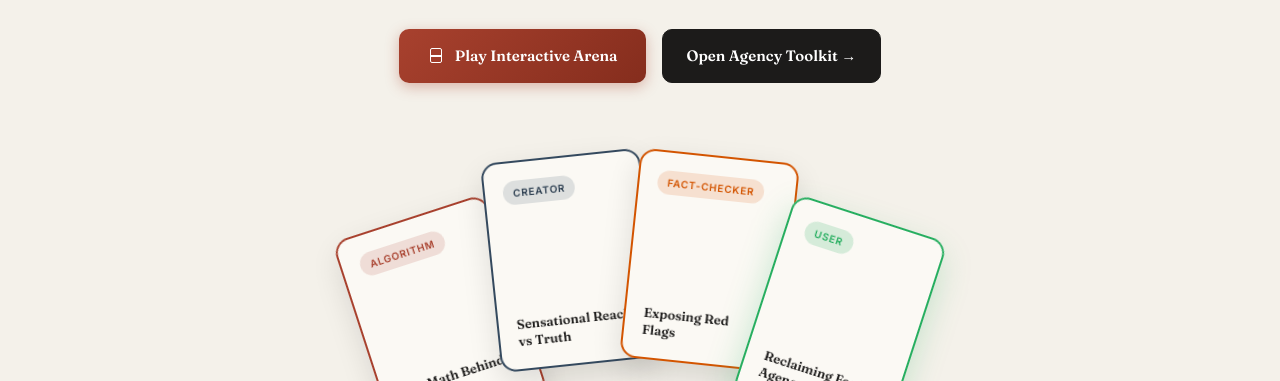
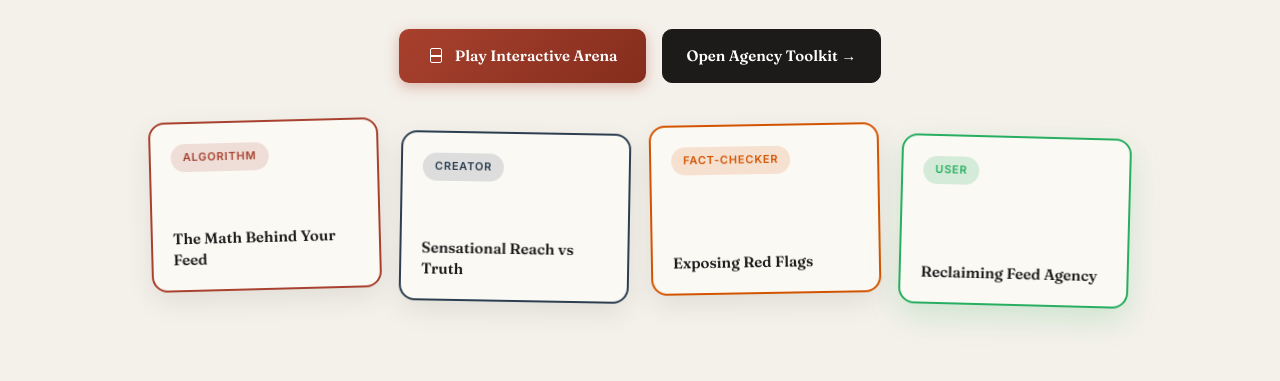
Before and after one commit to benoualiabdelkader/echobreaker, a plain HTML site: page game.html in a window 1280 px wide. Shown: the part 419-800 px from the top of the page. Drawn offline with Linux system fonts and the light colour scheme.

Commit message:
Redesign hero cards deck with clean flex layout, distinct role icons, color pill tags, and zero text overlap

```diff
--- a/game.html
+++ b/game.html
@@ -119,32 +119,31 @@
             transform: translateY(-2px);
         }
 
-        /* ─── 3D CARD FAN SHOWCASE ──────────────────────────────── */
+        /* ─── HERO SHOWCASE CARDS (RESPONSIVE NON-OVERLAPPING DECK) ── */
         .card-fan-container {
             display: flex;
             justify-content: center;
-            align-items: center;
-            margin-top: 50px;
-            margin-bottom: 30px;
-            perspective: 1200px;
-            height: 240px;
+            align-items: stretch;
+            gap: 20px;
+            flex-wrap: wrap;
+            width: 100%;
+            max-width: 1000px;
+            margin: 45px auto 25px;
             position: relative;
-            width: 100%;
-            max-width: 900px;
-            margin-left: auto;
-            margin-right: auto;
+            height: auto;
         }
 
         .fan-card {
-            width: 160px;
-            height: 210px;
+            position: relative;
+            flex: 1 1 200px;
+            max-width: 230px;
+            min-height: 170px;
             background: var(--news-bg-raised);
             border: 2px solid var(--news-border);
             border-radius: 16px;
-            padding: 18px;
-            box-shadow: 0 12px 30px rgba(0,0,0,0.12);
-            transition: transform 0.4s cubic-bezier(0.165, 0.84, 0.44, 1), box-shadow 0.4s ease, border-color 0.3s;
-            position: absolute;
+            padding: 20px;
+            box-shadow: 0 10px 28px rgba(0,0,0,0.08);
+            transition: transform 0.3s cubic-bezier(0.165, 0.84, 0.44, 1), box-shadow 0.3s ease, border-color 0.3s;
             display: flex;
             flex-direction: column;
             justify-content: space-between;
@@ -153,36 +152,51 @@
             backdrop-filter: blur(8px);
         }
 
-        /* Generous spread and proper z-indexing so every card tag (including USER) is 100% un-obscured */
-        .fan-card-1 { transform: rotate(-18deg) translateX(-210px); z-index: 1; border-color: #a8412e; }
-        .fan-card-2 { transform: rotate(-6deg) translateX(-70px); z-index: 2; border-color: #34495e; }
-        .fan-card-3 { transform: rotate(6deg) translateX(70px); z-index: 3; border-color: #d35400; }
-        .fan-card-4 { transform: rotate(18deg) translateX(210px); z-index: 4; border-color: #27ae60; box-shadow: 0 14px 32px rgba(39,174,96,0.25); }
+        /* Subtle staggered tilt per card for rich visual depth without text overlapping */
+        .fan-card-1 { transform: translateY(-8px) rotate(-1.5deg); border-color: #a8412e; }
+        .fan-card-2 { transform: translateY(4px) rotate(1deg); border-color: #2c3e50; }
+        .fan-card-3 { transform: translateY(-4px) rotate(-1deg); border-color: #d35400; }
+        .fan-card-4 { transform: translateY(8px) rotate(1.5deg); border-color: #27ae60; box-shadow: 0 12px 30px rgba(39, 174, 96, 0.18); }
 
-        .card-fan-container:hover .fan-card-1 { transform: rotate(-24deg) translateX(-260px) translateY(-5px) scale(1.05); }
-        .card-fan-container:hover .fan-card-2 { transform: rotate(-8deg) translateX(-90px) translateY(-8px) scale(1.05); }
-        .card-fan-container:hover .fan-card-3 { transform: rotate(8deg) translateX(90px) translateY(-8px) scale(1.05); }
-        .card-fan-container:hover .fan-card-4 { transform: rotate(24deg) translateX(260px) translateY(-5px) scale(1.05); }
+        .fan-card:hover {
+            transform: translateY(-12px) scale(1.04) rotate(0deg) !important;
+            z-index: 10 !important;
+            box-shadow: 0 20px 40px rgba(0,0,0,0.18);
+        }
 
-        .fan-card:hover { z-index: 10 !important; box-shadow: 0 20px 40px rgba(0,0,0,0.25); }
+        .fan-tag-header {
+            display: flex;
+            align-items: center;
+            justify-content: space-between;
+            gap: 8px;
+        }
 
         .fan-tag {
-            font-size: 10px;
+            font-size: 11px;
             font-weight: 800;
             text-transform: uppercase;
             letter-spacing: 0.8px;
-            display: inline-block;
-            padding: 4px 10px;
+            display: inline-flex;
+            align-items: center;
+            gap: 6px;
+            padding: 5px 12px;
             border-radius: 20px;
             width: fit-content;
         }
 
         .fan-card-1 .fan-tag { background: rgba(168, 65, 46, 0.15); color: #a8412e; }
-        .fan-card-2 .fan-tag { background: rgba(52, 73, 94, 0.15); color: #2c3e50; }
+        .fan-card-2 .fan-tag { background: rgba(44, 62, 80, 0.15); color: #2c3e50; }
         .fan-card-3 .fan-tag { background: rgba(211, 84, 0, 0.15); color: #d35400; }
         .fan-card-4 .fan-tag { background: rgba(39, 174, 96, 0.18); color: #27ae60; font-weight: 900; }
 
-        .fan-title { font-family: 'Fraunces', serif; font-size: 13px; font-weight: 700; color: var(--news-ink); line-height: 1.35; margin-top: 10px; }
+        .fan-title {
+            font-family: 'Fraunces', serif;
+            font-size: 15px;
+            font-weight: 700;
+            color: var(--news-ink);
+            line-height: 1.4;
+            margin-top: 14px;
+        }
 
         /* ─── NAVIGATION TAB BAR ─────────────────────────────────── */
         .tab-bar-container {
```
